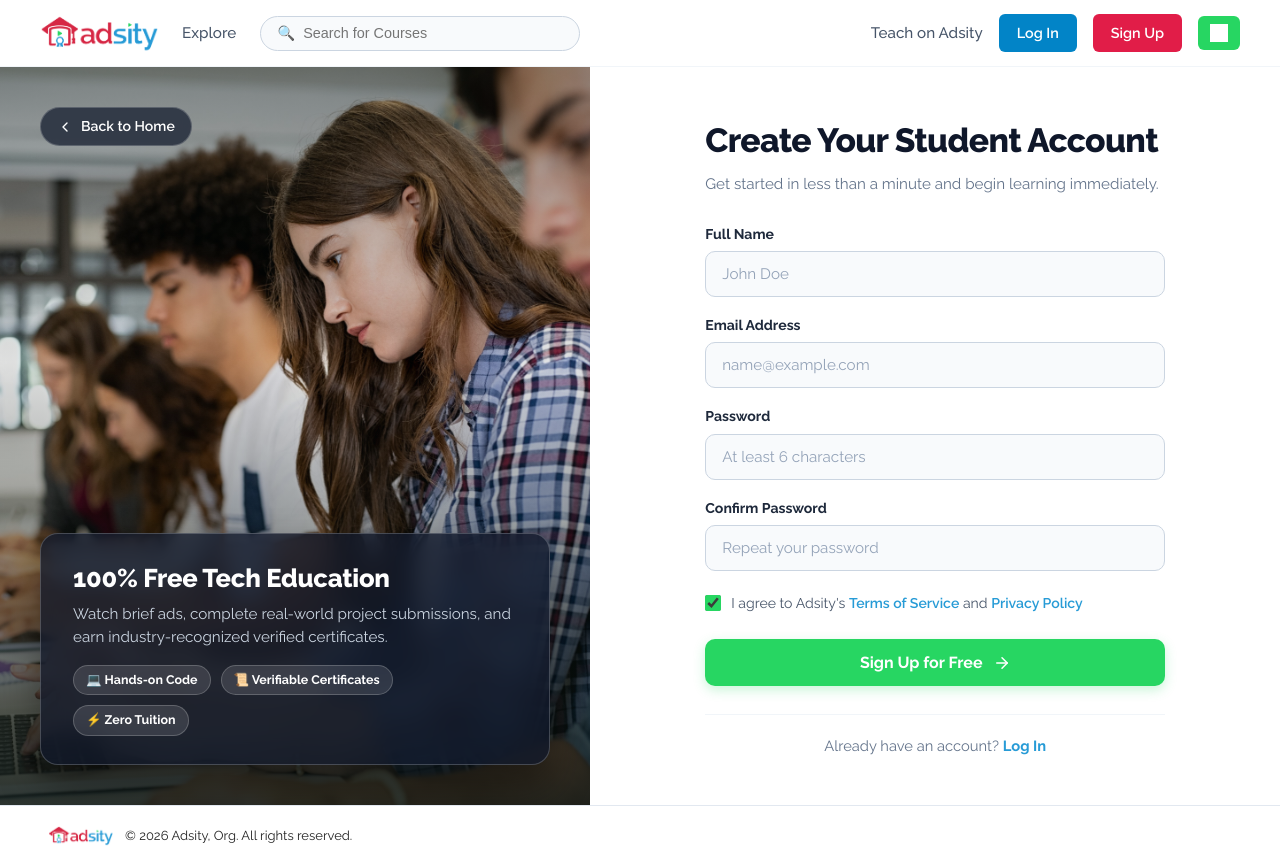
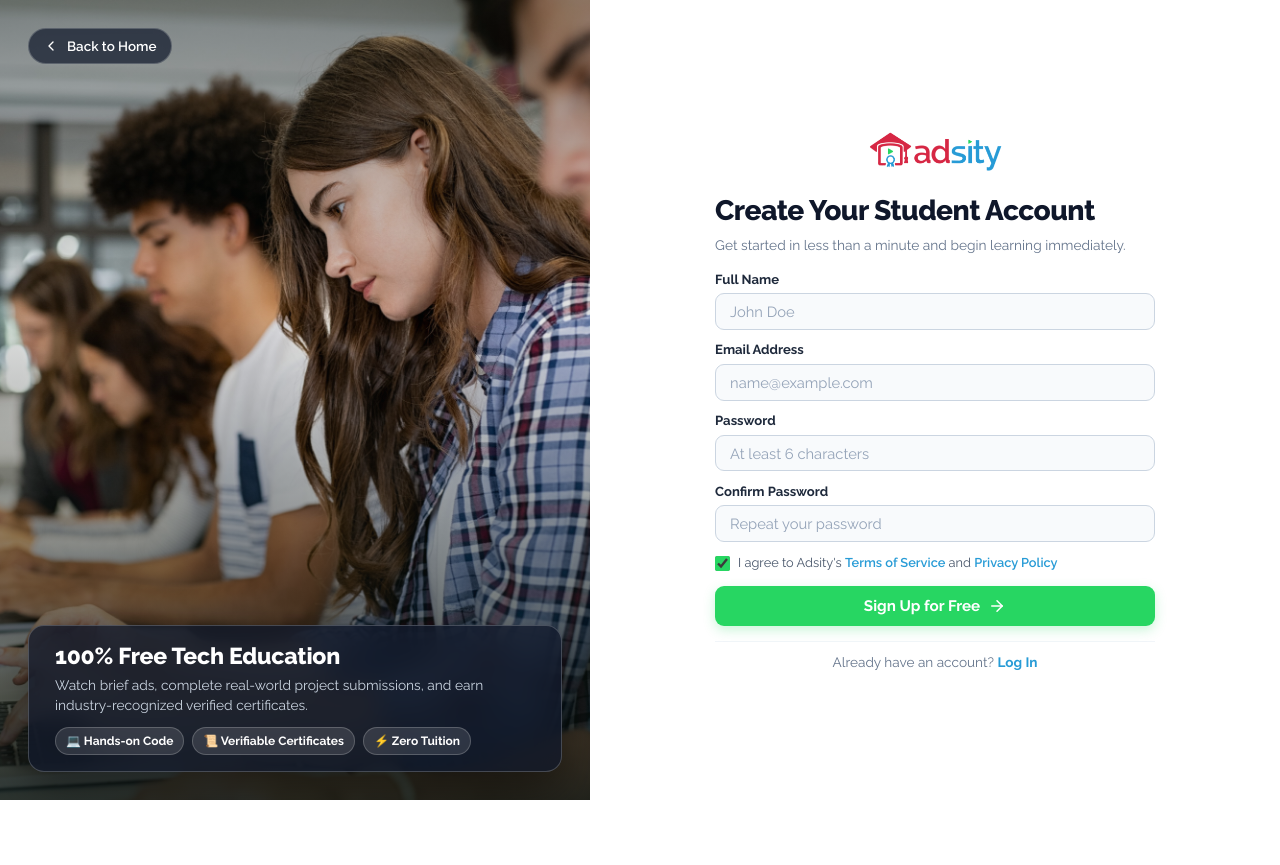
Before and after one commit to uzziahram/adsity, a PHP site: page /signup.php in a window 1280 px wide. After the commit the page ends 800 px from the top, so only its background shows below. Run offline with PHP 8.4, Linux system fonts and the light colour scheme; grey boxes are pictures that could not be loaded.

Commit message:
Login and Signup cont.

```diff
--- a/signup.php
+++ b/signup.php
@@ -19,30 +19,6 @@ $id      = $_GET['id'] ?? null;
 
 <body class="auth-page">
 
-	<!-- Navigation Header -->
-	<header class="navbar">
-		<div class="nav-left">
-			<a href="index.php" class="logo">
-				<span class="logo-icon">
-					<img class="icon" src="./assets/adsity_assets/Adsity_Logo.png" alt="Adsity Logo">
-				</span>
-			</a>
-			<a href="courses.php" class="explore-btn">Explore</a>
-			<form action="courses.php" method="GET" class="search-bar">
-				<button type="submit" style="background: none; border: none; cursor: pointer; padding: 0;" class="search-icon">&#128269;</button>
-				<input type="text" name="search" placeholder="Search for Courses">
-			</form>
-		</div>
-
-		<div class="nav-right">
-			<a href="teach.php" class="teach-link">Teach on Adsity</a>
-			<a href="login.php" class="btn-login">Log In</a>
-			<a href="signup.php" class="btn-signup">Sign Up</a>
-			<div class="lang-globe" title="Change Language">
-				<img src="./assets/icons/globe.svg" width="18" height="18" alt="Language" style="display: block; filter: brightness(0) invert(1);">
-			</div>
-		</div>
-	</header>
 
 	<!-- Main Auth Container (Full-Screen Split Layout) -->
 	<main class="auth-split-wrapper">
@@ -75,6 +51,9 @@ $id      = $_GET['id'] ?? null;
 		<div class="auth-form-side">
 			<div class="auth-form-container">
 				<div class="auth-form-header">
+					<a href="index.php" class="auth-logo-link" title="Return to Adsity Home">
+						<img src="./assets/adsity_assets/Adsity_Logo.png" alt="Adsity Logo" class="auth-logo-img">
+					</a>
 					<h2 class="auth-title">Create Your Student Account</h2>
 					<p class="auth-subtitle">Get started in less than a minute and begin learning immediately.</p>
 				</div>
@@ -166,15 +145,6 @@ $id      = $_GET['id'] ?? null;
 		</div>
 	</main>
 
-	<!-- Footer -->
-	<footer class="footer">
-		<div class="footer-bottom">
-			<div class="footer-bottom-inner">
-				<img src="./assets/adsity_assets/Adsity_Logo.png" alt="Adsity Logo" class="footer-bottom-logo-img">
-				<p class="footer-copyright">&copy; 2026 Adsity, Org. All rights reserved.</p>
-			</div>
-		</div>
-	</footer>
 
 </body>
 </html>
--- a/style.css
+++ b/style.css
@@ -1102,11 +1102,22 @@ body {
    Auth / Sign Up & Login Pages Styling
    ========================================================================== */
 /* ==========================================================================
-   Auth / Sign Up & Login Pages Styling (Full-Screen Split Layout)
+   Auth / Sign Up & Login Pages Styling (Full-Screen Split Layout - Non-Scrollable)
    ========================================================================== */
+html:has(body.auth-page),
+body.auth-page {
+  height: 100vh;
+  height: 100dvh;
+  overflow: hidden;
+}
+
 .auth-page {
   background-color: #ffffff;
-  min-height: 100vh;
+  height: 100vh;
+  height: 100dvh;
+  max-height: 100vh;
+  max-height: 100dvh;
+  overflow: hidden;
   display: flex;
   flex-direction: column;
 }
@@ -1114,8 +1125,11 @@ body {
 .auth-split-wrapper {
   flex: 1;
   display: flex;
-  min-height: calc(100vh - 67px);
+  height: 100%;
+  max-height: 100vh;
+  max-height: 100dvh;
   width: 100%;
+  overflow: hidden;
 }
 
 @media (max-width: 992px) {
@@ -1128,19 +1142,20 @@ body {
 .auth-image-side {
   flex: 1;
   position: relative;
-  min-height: 100%;
+  height: 100%;
+  max-height: 100vh;
   background-color: #0b1410;
   overflow: hidden;
   display: flex;
   flex-direction: column;
   justify-content: space-between;
-  padding: 40px;
+  padding: clamp(20px, 3.5vh, 36px);
 }
 
 @media (max-width: 992px) {
   .auth-image-side {
-    min-height: 280px;
-    padding: 24px;
+    min-height: 200px;
+    padding: 16px 20px;
   }
 }
 
@@ -1181,31 +1196,31 @@ body {
   backdrop-filter: blur(12px);
   -webkit-backdrop-filter: blur(12px);
   border: 1px solid rgba(255, 255, 255, 0.2);
-  border-radius: 18px;
-  padding: 28px 32px;
+  border-radius: 16px;
+  padding: clamp(14px, 2vh, 22px) clamp(18px, 2.5vw, 26px);
   color: #ffffff;
   box-shadow: 0 20px 40px rgba(0, 0, 0, 0.4);
 }
 
 .auth-image-card-title {
-  font-size: 1.6rem;
+  font-size: clamp(1.2rem, 1.8vw, 1.5rem);
   font-weight: 800;
-  margin-bottom: 8px;
-  line-height: 1.3;
+  margin-bottom: 6px;
+  line-height: 1.25;
   letter-spacing: -0.01em;
 }
 
 .auth-image-card-desc {
-  font-size: 0.95rem;
+  font-size: 0.86rem;
   color: #cbd5e1;
-  line-height: 1.5;
-  margin-bottom: 16px;
+  line-height: 1.4;
+  margin-bottom: 12px;
 }
 
 .auth-image-card-badges {
   display: flex;
   flex-wrap: wrap;
-  gap: 10px;
+  gap: 8px;
 }
 
 .auth-image-card-badge {
@@ -1215,9 +1230,9 @@ body {
   background: rgba(255, 255, 255, 0.12);
   border: 1px solid rgba(255, 255, 255, 0.2);
   color: #ffffff;
-  font-size: 0.78rem;
+  font-size: 0.75rem;
   font-weight: 700;
-  padding: 5px 12px;
+  padding: 4px 10px;
   border-radius: 9999px;
 }
 
@@ -1228,10 +1243,10 @@ body {
   background-color: rgba(15, 23, 42, 0.7);
   border: 1px solid rgba(255, 255, 255, 0.2);
   color: #ffffff;
-  padding: 8px 16px;
+  padding: 7px 14px;
   border-radius: 9999px;
   text-decoration: none;
-  font-size: 0.88rem;
+  font-size: 0.84rem;
   font-weight: 600;
   backdrop-filter: blur(8px);
   -webkit-backdrop-filter: blur(8px);
@@ -1251,56 +1266,77 @@ body {
   display: flex;
   align-items: center;
   justify-content: center;
-  padding: 48px 64px;
+  padding: clamp(16px, 2.8vh, 32px) clamp(24px, 4vw, 56px);
   position: relative;
+  height: 100%;
+  max-height: 100vh;
+  overflow-y: auto;
+  scrollbar-width: none; /* Firefox */
+  -ms-overflow-style: none; /* IE/Edge */
+}
+
+.auth-form-side::-webkit-scrollbar {
+  display: none; /* Chrome, Safari, Opera */
 }
 
 @media (max-width: 768px) {
   .auth-form-side {
-    padding: 36px 20px;
-  }
-  .auth-brand-side {
-    padding: 36px 24px;
+    padding: 20px 16px;
   }
 }
 
 .auth-form-container {
   width: 100%;
-  max-width: 460px;
+  max-width: 440px;
 }
 
 .auth-form-header {
-  margin-bottom: 28px;
+  margin-bottom: clamp(10px, 1.8vh, 18px);
+}
+
+.auth-logo-link {
+  display: flex;
+  justify-content: center;
+  align-items: center;
+  margin-bottom: clamp(10px, 1.8vh, 18px);
+  text-decoration: none;
+}
+
+.auth-logo-img {
+  height: clamp(48px, 6vh, 62px);
+  width: auto;
+  object-fit: contain;
+  display: block;
 }
 
 .auth-title {
-  font-size: 2.1rem;
+  font-size: clamp(1.45rem, 2.2vw, 1.85rem);
   font-weight: 800;
   color: var(--text-dark);
-  margin-bottom: 8px;
+  margin-bottom: 4px;
   letter-spacing: -0.02em;
 }
 
 .auth-subtitle {
-  font-size: 0.95rem;
+  font-size: 0.86rem;
   color: var(--text-muted);
-  line-height: 1.5;
+  line-height: 1.4;
 }
 
 .auth-form {
   display: flex;
   flex-direction: column;
-  gap: 18px;
+  gap: clamp(7px, 1.3vh, 13px);
 }
 
 .form-group {
   display: flex;
   flex-direction: column;
-  gap: 6px;
+  gap: 4px;
 }
 
 .form-label {
-  font-size: 0.88rem;
+  font-size: 0.82rem;
   font-weight: 700;
   color: #1e293b;
 }
@@ -1313,10 +1349,10 @@ body {
 
 .form-input {
   width: 100%;
-  padding: 13px 16px;
+  padding: clamp(8px, 1.1vh, 11px) 14px;
   border: 1px solid #cbd5e1;
-  border-radius: 10px;
-  font-size: 0.95rem;
+  border-radius: 9px;
+  font-size: 0.92rem;
   font-family: inherit;
   color: var(--text-dark);
   background-color: #f8fafc;
@@ -1342,18 +1378,18 @@ body {
 .form-checkbox-label {
   display: flex;
   align-items: flex-start;
-  gap: 10px;
-  font-size: 0.88rem;
+  gap: 8px;
+  font-size: 0.8rem;
   color: #475569;
   cursor: pointer;
-  line-height: 1.45;
-  margin-top: 4px;
+  line-height: 1.35;
+  margin-top: 2px;
 }
 
 .form-checkbox-label input[type="checkbox"] {
   margin-top: 2px;
-  width: 16px;
-  height: 16px;
+  width: 15px;
+  height: 15px;
   accent-color: var(--primary-green);
   cursor: pointer;
 }
@@ -1373,18 +1409,18 @@ body {
   background-color: var(--primary-green);
   color: #ffffff;
   border: none;
-  padding: 14px 24px;
-  border-radius: 10px;
-  font-size: 1rem;
+  padding: clamp(9px, 1.4vh, 13px) 20px;
+  border-radius: 9px;
+  font-size: 0.95rem;
   font-weight: 700;
   font-family: inherit;
   cursor: pointer;
   display: flex;
   align-items: center;
   justify-content: center;
-  gap: 10px;
+  gap: 8px;
   transition: background-color 0.2s ease, transform 0.1s ease, box-shadow 0.2s ease;
-  margin-top: 8px;
+  margin-top: 4px;
   box-shadow: 0 4px 12px rgba(39, 214, 98, 0.25);
 }
 
@@ -1409,11 +1445,11 @@ body {
 }
 
 .auth-form-footer {
-  margin-top: 28px;
-  padding-top: 20px;
+  margin-top: clamp(10px, 1.8vh, 18px);
+  padding-top: clamp(8px, 1.3vh, 14px);
   border-top: 1px solid #f1f5f9;
   text-align: center;
-  font-size: 0.92rem;
+  font-size: 0.85rem;
   color: var(--text-muted);
 }
 
@@ -1429,13 +1465,13 @@ body {
 
 /* Alert notifications */
 .alert {
-  padding: 14px 18px;
-  border-radius: 10px;
-  font-size: 0.92rem;
-  margin-bottom: 20px;
+  padding: 9px 14px;
+  border-radius: 8px;
+  font-size: 0.86rem;
+  margin-bottom: clamp(10px, 1.5vh, 14px);
   display: flex;
   align-items: center;
-  gap: 12px;
+  gap: 10px;
   line-height: 1.4;
 }
 
```
Also changed, not shown: login.php (+4 -34 lines), teach.php (+3 -33 lines), 1 other file.
